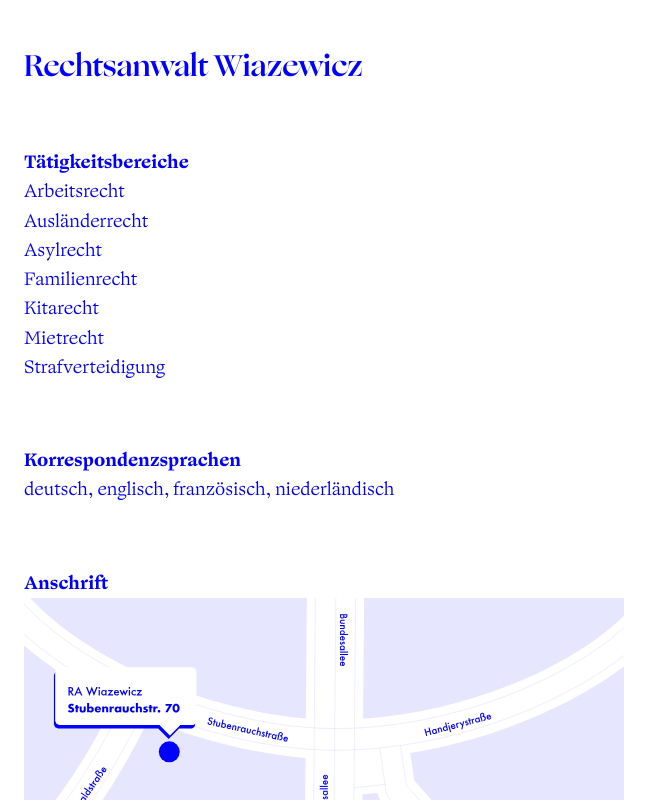
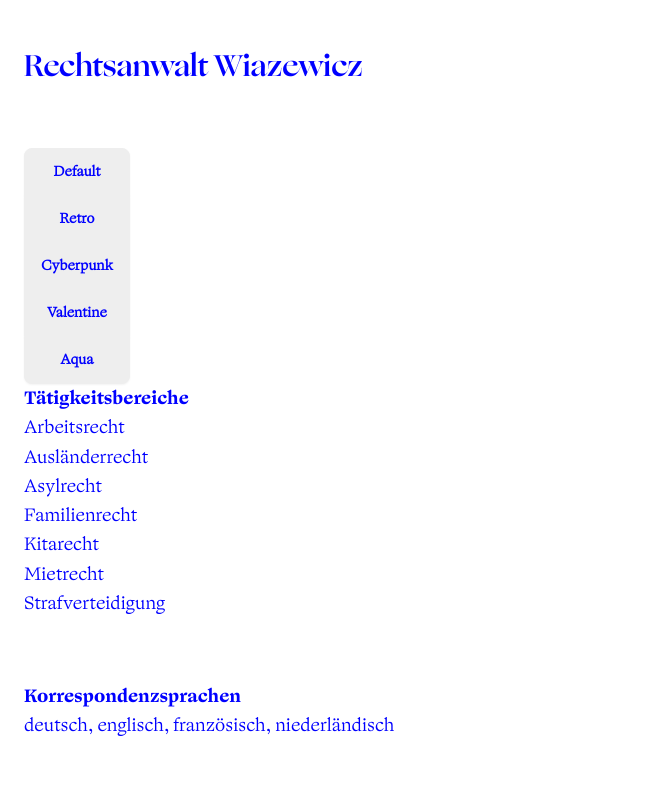
Before and after one commit to dreadbeard11/ra-wiazewicz, a Next.js app: page / in a window 1280 px wide. Shown: the top 800 px of the page, without its empty margins (0-663 px from the left). Built offline with nearby package versions, Linux system fonts and the light colour scheme.

Commit message:
Update layout.tsx

```diff
--- a/src/app/layout.tsx
+++ b/src/app/layout.tsx
@@ -64,6 +64,15 @@
           <div className=" logo text-3xl  pt-12 pb-16">
             Rechtsanwalt Wiazewicz
           </div>
+
+          <div className="join join-vertical">
+  <input type="radio" name="theme-buttons" className="btn theme-controller join-item" aria-label="Default" value="default"/>
+  <input type="radio" name="theme-buttons" className="btn theme-controller join-item" aria-label="Retro" value="darkx"/>
+  <input type="radio" name="theme-buttons" className="btn theme-controller join-item" aria-label="Cyberpunk" value="light"/>
+  <input type="radio" name="theme-buttons" className="btn theme-controller join-item" aria-label="Valentine" value="valentine"/>
+  <input type="radio" name="theme-buttons" className="btn theme-controller join-item" aria-label="Aqua" value="aqua"/>
+</div>
+
           <div className="min-h-screen">{children}</div>
         </div>
       </body>
```
